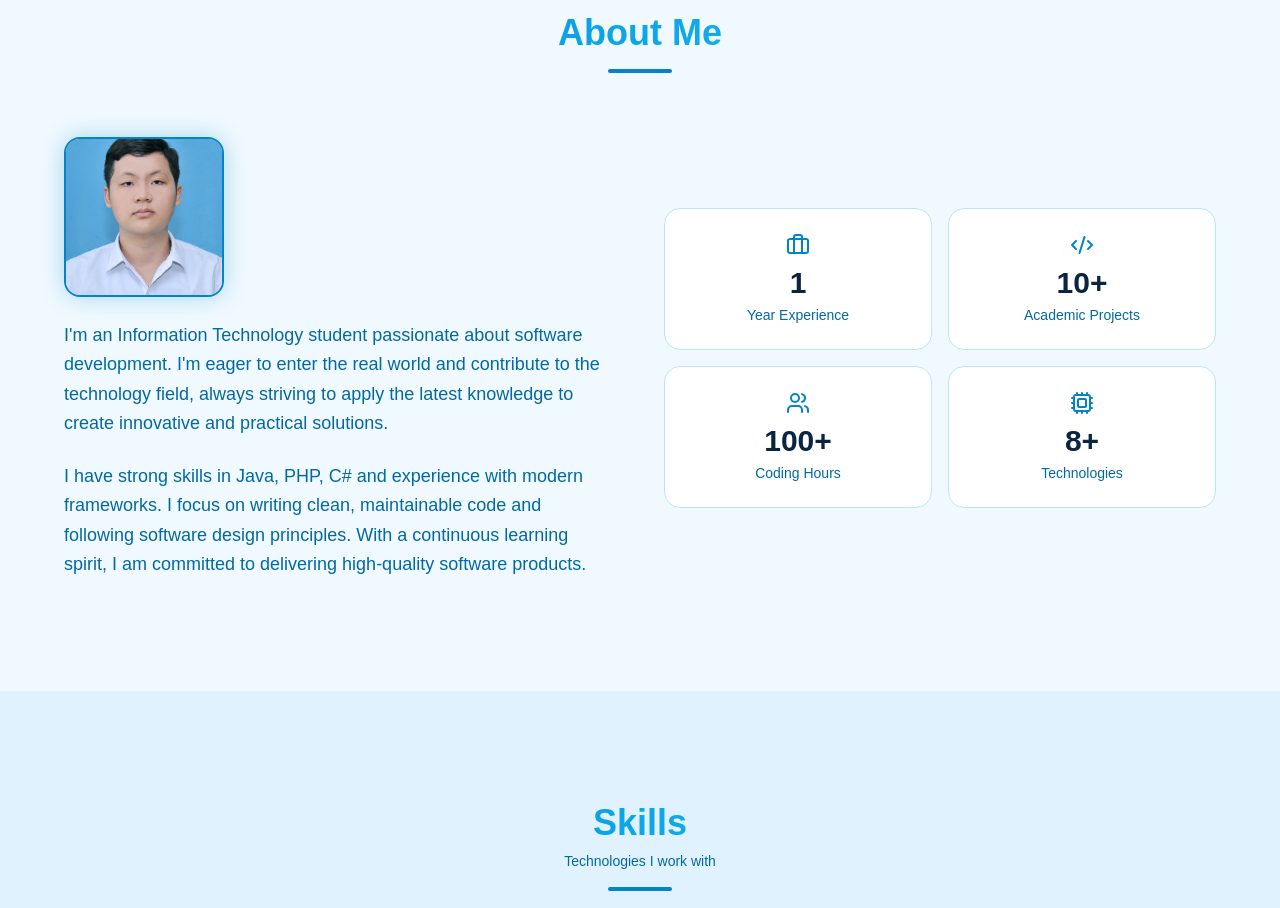
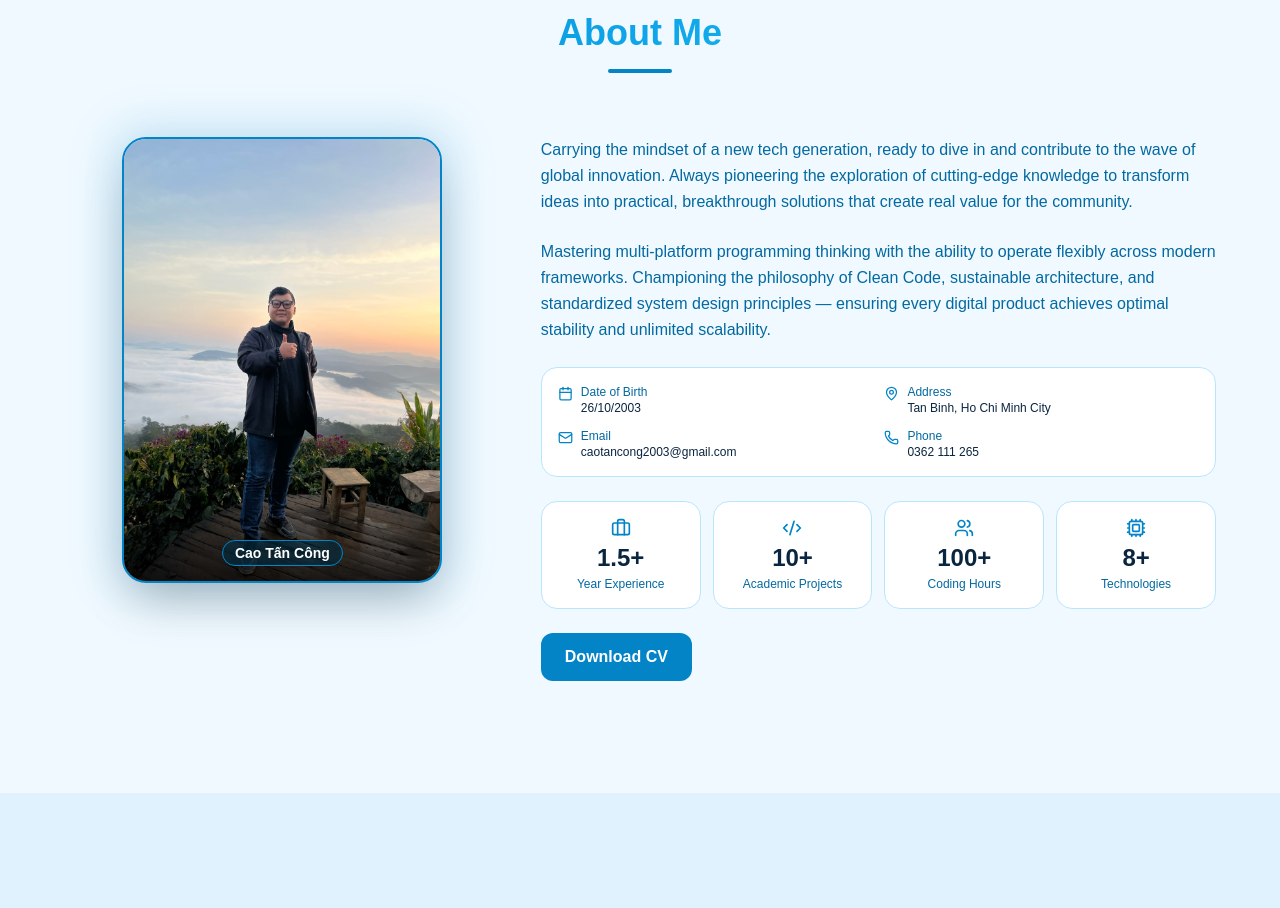
Before and after one commit to CongCaoIT/portfolio, a Next.js app: page /en in a window 1280 px wide. Shown: the part 1000-1908 px from the top of the page. Built offline with nearby package versions, Linux system fonts and the light colour scheme.

Commit message:
Sửa giao diện trang giới thiệu, cập nhật thêm ảnh

```diff
--- a/messages/en.json
+++ b/messages/en.json
@@ -20,8 +20,8 @@
   },
   "about": {
     "section_title": "About Me",
-    "description1": "I'm an Information Technology student passionate about software development. I'm eager to enter the real world and contribute to the technology field, always striving to apply the latest knowledge to create innovative and practical solutions.",
-    "description2": "I have strong skills in Java, PHP, C# and experience with modern frameworks. I focus on writing clean, maintainable code and following software design principles. With a continuous learning spirit, I am committed to delivering high-quality software products.",
+    "description1": "Carrying the mindset of a new tech generation, ready to dive in and contribute to the wave of global innovation. Always pioneering the exploration of cutting-edge knowledge to transform ideas into practical, breakthrough solutions that create real value for the community.",
+    "description2": "Mastering multi-platform programming thinking with the ability to operate flexibly across modern frameworks. Championing the philosophy of Clean Code, sustainable architecture, and standardized system design principles — ensuring every digital product achieves optimal stability and unlimited scalability.",
     "stats": {
       "years": "Year Experience",
       "projects": "Academic Projects",
@@ -33,10 +33,12 @@
       "dob": "Date of Birth",
       "address": "Address",
       "email": "Email",
+      "phone": "Phone",
       "name_value": "Cao Tan Cong",
       "dob_value": "26/10/2003",
       "address_value": "Tan Binh, Ho Chi Minh City",
-      "email_value": "caotancong2003@gmail.com"
+      "email_value": "caotancong2003@gmail.com",
+      "phone_value": "0362 111 265"
     },
     "download_cv": "Download CV"
   },
--- a/messages/vi.json
+++ b/messages/vi.json
@@ -20,8 +20,8 @@
   },
   "about": {
     "section_title": "Giới Thiệu",
-    "description1": "Sinh viên Công nghệ Thông tin, tôi sẵn sàng bước vào thế giới thực và đóng góp vào lĩnh vực công nghệ với niềm đam mê sâu sắc. Tôi luôn khát khao áp dụng những kiến thức mới nhất để tạo ra những giải pháp sáng tạo và thực tiễn.",
-    "description2": "Tôi có kỹ năng vững vàng trong nhiều ngôn ngữ lập trình như Java, PHP, C# cũng như kinh nghiệm làm việc với các framework hiện đại. Tôi luôn chú trọng đến việc viết mã nguồn sạch, dễ bảo trì và tuân thủ các nguyên tắc thiết kế phần mềm.",
+    "description1": "Mang tâm thế của một thế hệ công nghệ mới, sẵn sàng dấn thân và cống hiến vào dòng chảy đổi mới toàn cầu. Luôn tiên phong khai phá những tri thức tiên phong để chuyển hóa ý tưởng thành các giải pháp thực tiễn, mang tính đột phá và tạo ra giá trị thực cho cộng đồng.",
+    "description2": "Làm chủ tư duy lập trình đa nền tảng cùng khả năng vận hành linh hoạt trên các framework hiện đại. Đề cao triết lý mã nguồn tinh gọn (Clean Code), cấu trúc bền vững và chuẩn mực hóa các nguyên tắc thiết kế hệ thống, đảm bảo mọi sản phẩm số luôn đạt độ ổn định tối ưu và khả năng mở rộng không giới hạn.",
     "stats": {
       "years": "Năm Kinh Nghiệm",
       "projects": "Dự Án Học Tập",
@@ -33,10 +33,12 @@
       "dob": "Ngày sinh",
       "address": "Địa chỉ",
       "email": "Email",
+      "phone": "Điện Thoại",
       "name_value": "Cao Tấn Công",
       "dob_value": "26/10/2003",
       "address_value": "Tân Bình, Hồ Chí Minh",
-      "email_value": "caotancong2003@gmail.com"
+      "email_value": "caotancong2003@gmail.com",
+      "phone_value": "0362 111 265"
     },
     "download_cv": "Tải CV"
   },
--- a/src/components/sections/About.tsx
+++ b/src/components/sections/About.tsx
@@ -4,11 +4,11 @@ import { useTranslations } from "next-intl";
 import { motion } from "framer-motion";
 import { useInView } from "framer-motion";
 import { useRef } from "react";
-import { Code2, Users, Briefcase, Cpu } from "lucide-react";
+import { Code2, Users, Briefcase, Cpu, MapPin, Mail, Calendar, Phone } from "lucide-react";
 import Image from "next/image";
 
 const stats = [
-  { key: "years", value: "1", icon: Briefcase },
+  { key: "years", value: "1.5+", icon: Briefcase },
   { key: "projects", value: "10+", icon: Code2 },
   { key: "clients", value: "100+", icon: Users },
   { key: "tech", value: "8+", icon: Cpu },
@@ -22,6 +22,7 @@ export function About() {
   return (
     <section id="about" className="section-padding px-4">
       <div className="max-w-6xl mx-auto">
+        {/* Section title */}
         <motion.div
           ref={ref}
           initial={{ opacity: 0, y: 40 }}
@@ -35,73 +36,134 @@ export function About() {
           <div className="w-16 h-1 mx-auto rounded-full" style={{ background: "var(--primary)" }} />
         </motion.div>
 
-        <div className="grid lg:grid-cols-2 gap-12 items-center">
-          {/* Text */}
+        <div className="grid lg:grid-cols-5 gap-10 items-start">
+          {/* Image column */}
           <motion.div
             initial={{ opacity: 0, x: -40 }}
             animate={isInView ? { opacity: 1, x: 0 } : {}}
-            transition={{ duration: 0.6, delay: 0.2 }}
-            className="space-y-6"
+            transition={{ duration: 0.7, delay: 0.2 }}
+            className="lg:col-span-2 flex justify-center"
           >
-            {/* Avatar */}
-            <div className="relative mx-auto lg:mx-0 w-40 h-40">
+            <div className="relative w-72 lg:w-full max-w-xs">
+              {/* Glow */}
               <div
-                className="absolute inset-0 rounded-2xl blur-md opacity-30"
+                className="absolute -inset-2 rounded-3xl blur-xl opacity-20"
                 style={{ background: "var(--primary)" }}
               />
+              {/* Frame */}
               <div
-                className="relative w-full h-full rounded-2xl border-2 overflow-hidden"
+                className="relative rounded-3xl border-2 overflow-hidden shadow-2xl"
                 style={{ borderColor: "var(--primary)" }}
               >
-                <Image src="/avatar.jpg" alt="Cao Tan Cong" fill className="object-cover" />
+                <Image
+                  src="/about.jpg"
+                  alt="Cao Tan Cong"
+                  width={400}
+                  height={560}
+                  className="w-full object-cover object-top"
+                  style={{ aspectRatio: "5/7" }}
+                />
+                {/* Overlay gradient bottom */}
+                <div
+                  className="absolute bottom-0 left-0 right-0 h-20"
+                  style={{
+                    background: "linear-gradient(to top, rgba(0,0,0,0.7), transparent)",
+                  }}
+                />
+                {/* Name tag */}
+                <div className="absolute bottom-4 left-0 right-0 text-center">
+                  <span
+                    className="text-sm font-semibold px-3 py-1 rounded-full border"
+                    style={{
+                      background: "color-mix(in srgb, var(--primary) 20%, rgba(0,0,0,0.5))",
+                      borderColor: "var(--primary)",
+                      color: "#ffffff",
+                    }}
+                  >
+                    Cao Tấn Công
+                  </span>
                 </div>
               </div>
-            <p
-              className="text-base md:text-lg leading-relaxed"
-              style={{ color: "var(--muted-foreground)" }}
-            >
-              {t("description1")}
-            </p>
-            <p
-              className="text-base md:text-lg leading-relaxed"
-              style={{ color: "var(--muted-foreground)" }}
-            >
-              {t("description2")}
-            </p>
+            </div>
           </motion.div>
 
-          {/* Stats Grid */}
+          {/* Content column */}
           <motion.div
             initial={{ opacity: 0, x: 40 }}
             animate={isInView ? { opacity: 1, x: 0 } : {}}
-            transition={{ duration: 0.6, delay: 0.4 }}
-            className="grid grid-cols-2 gap-4"
+            transition={{ duration: 0.7, delay: 0.3 }}
+            className="lg:col-span-3 space-y-6"
           >
+            {/* Description */}
+            <p className="text-base leading-relaxed" style={{ color: "var(--muted-foreground)" }}>
+              {t("description1")}
+            </p>
+            <p className="text-base leading-relaxed" style={{ color: "var(--muted-foreground)" }}>
+              {t("description2")}
+            </p>
+
+            {/* Personal info */}
+            <div
+              className="grid grid-cols-1 sm:grid-cols-2 gap-3 p-4 rounded-2xl border"
+              style={{ background: "var(--card)", borderColor: "var(--border)" }}
+            >
+              {[
+                { icon: Calendar, label: t("info.dob"), value: t("info.dob_value") },
+                { icon: MapPin, label: t("info.address"), value: t("info.address_value") },
+                { icon: Mail, label: t("info.email"), value: t("info.email_value") },
+                { icon: Phone, label: t("info.phone"), value: t("info.phone_value") },
+              ].map(({ icon: Icon, label, value }) => (
+                <div key={label} className="flex items-start gap-2">
+                  <Icon size={15} className="mt-0.5 shrink-0" style={{ color: "var(--primary)" }} />
+                  <div>
+                    <p className="text-xs" style={{ color: "var(--muted-foreground)" }}>
+                      {label}
+                    </p>
+                    <p
+                      className="text-xs font-medium break-all"
+                      style={{ color: "var(--foreground)" }}
+                    >
+                      {value}
+                    </p>
+                  </div>
+                </div>
+              ))}
+            </div>
+
+            {/* Stats Grid */}
+            <div className="grid grid-cols-2 sm:grid-cols-4 gap-3">
               {stats.map(({ key, value, icon: Icon }, i) => (
                 <motion.div
                   key={key}
                   initial={{ opacity: 0, scale: 0.8 }}
                   animate={isInView ? { opacity: 1, scale: 1 } : {}}
-                transition={{
-                  duration: 0.5,
-                  delay: 0.5 + i * 0.1,
-                }}
+                  transition={{ duration: 0.5, delay: 0.5 + i * 0.1 }}
                   whileHover={{ scale: 1.05 }}
-                className="p-6 rounded-2xl border text-center"
-                style={{
-                  background: "var(--card)",
-                  borderColor: "var(--border)",
-                }}
+                  className="p-4 rounded-2xl border text-center"
+                  style={{ background: "var(--card)", borderColor: "var(--border)" }}
                 >
-                <Icon size={24} className="mx-auto mb-2" style={{ color: "var(--primary)" }} />
-                <div className="text-3xl font-bold mb-1" style={{ color: "var(--foreground)" }}>
+                  <Icon size={20} className="mx-auto mb-1" style={{ color: "var(--primary)" }} />
+                  <div className="text-2xl font-bold" style={{ color: "var(--foreground)" }}>
                     {value}
                   </div>
-                <div className="text-sm" style={{ color: "var(--muted-foreground)" }}>
+                  <div className="text-xs mt-0.5" style={{ color: "var(--muted-foreground)" }}>
                     {t(`stats.${key}` as "stats.years")}
                   </div>
                 </motion.div>
               ))}
+            </div>
+
+            {/* Download CV */}
+            <motion.a
+              href="/cv.pdf"
+              download
+              whileHover={{ scale: 1.03, boxShadow: "0 0 20px var(--primary)" }}
+              whileTap={{ scale: 0.97 }}
+              className="inline-flex items-center gap-2 px-6 py-3 rounded-xl font-semibold transition-all"
+              style={{ background: "var(--primary)", color: "var(--primary-foreground)" }}
+            >
+              {t("download_cv")}
+            </motion.a>
           </motion.div>
         </div>
       </div>
```
Also changed, not shown: public/about.jpg (added). Lines whose indentation alone changed are shown as unchanged.
